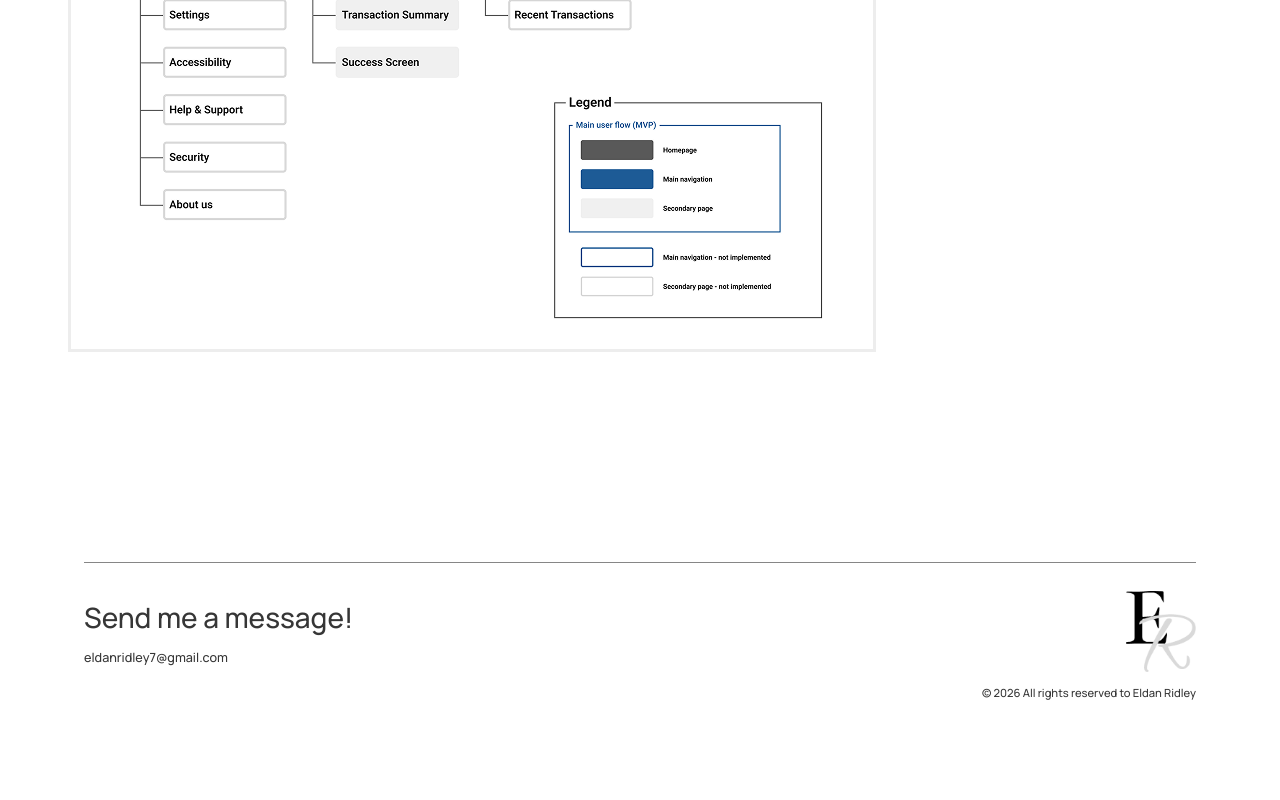
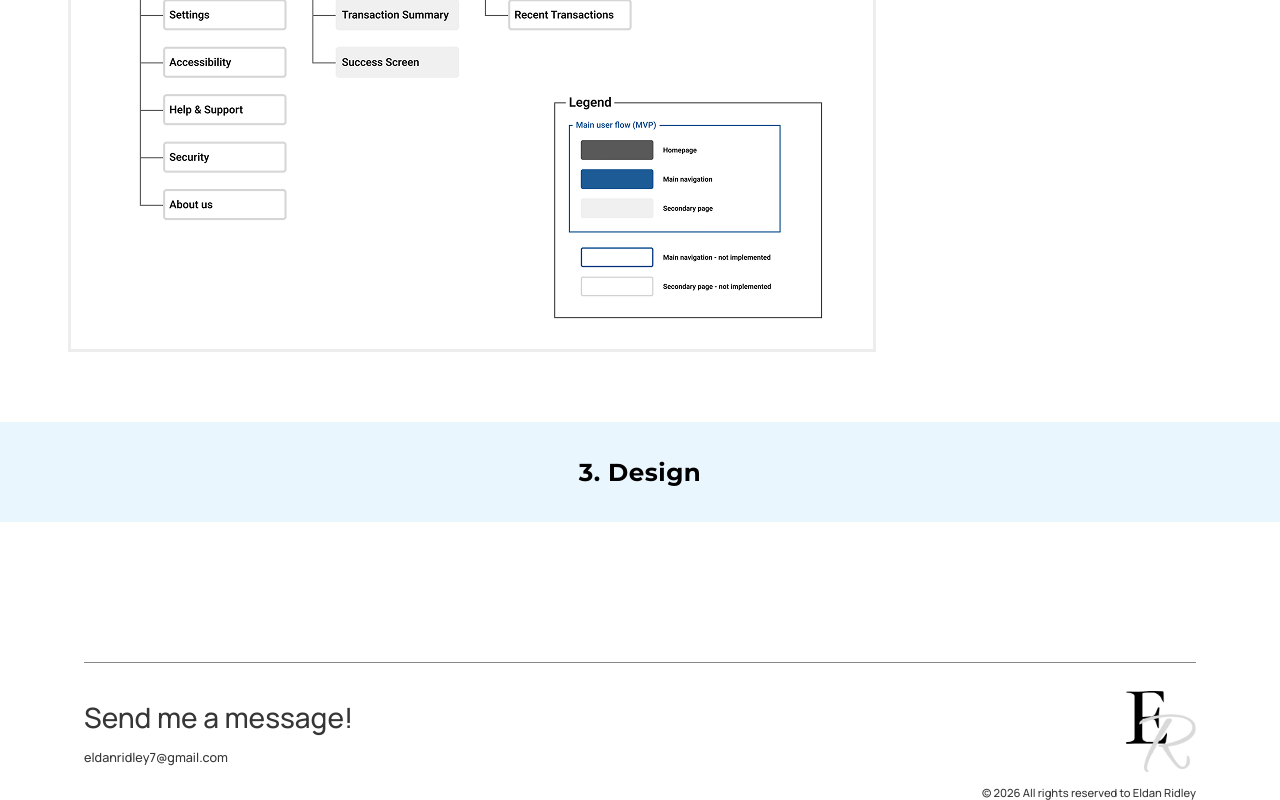
Before and after one commit to mikaridley/Eldan-Ridley-s-Portfolio, a React (Vite) app: page /home in a window 1280 px wide. Shown: the part 5136-5936 px from the top of the page. Before the commit the page ends 5836 px from the top, so only its background shows below. Built offline with nearby package versions, Linux system fonts and the light colour scheme; a web font is replaced by a local one.

Commit message:
add header 3

```diff
--- a/src/pages/HomePage.jsx
+++ b/src/pages/HomePage.jsx
@@ -177,6 +177,8 @@ export function HomePage() {
         )}
       </section>
 
+      <StepperHeader number={3} word="Design" />
+
     </section>
   )
 }
```
